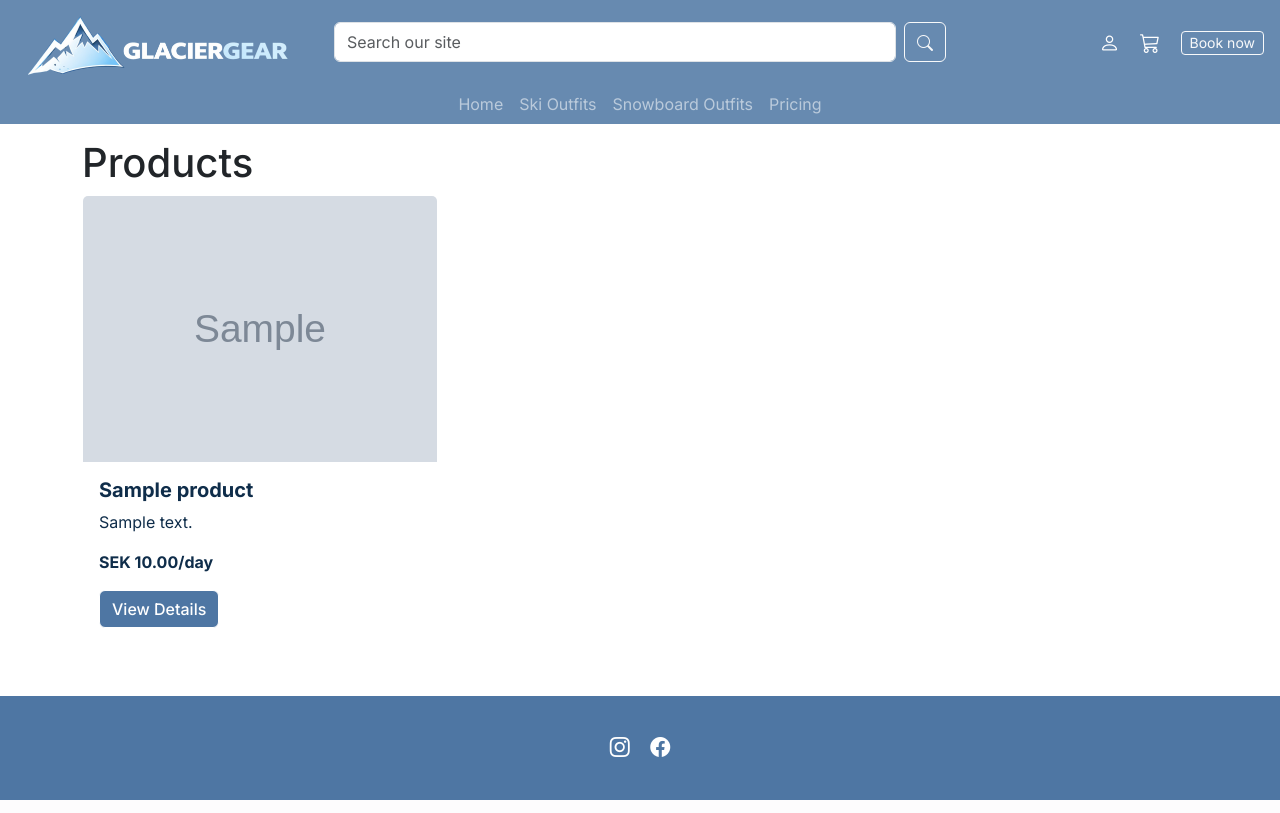
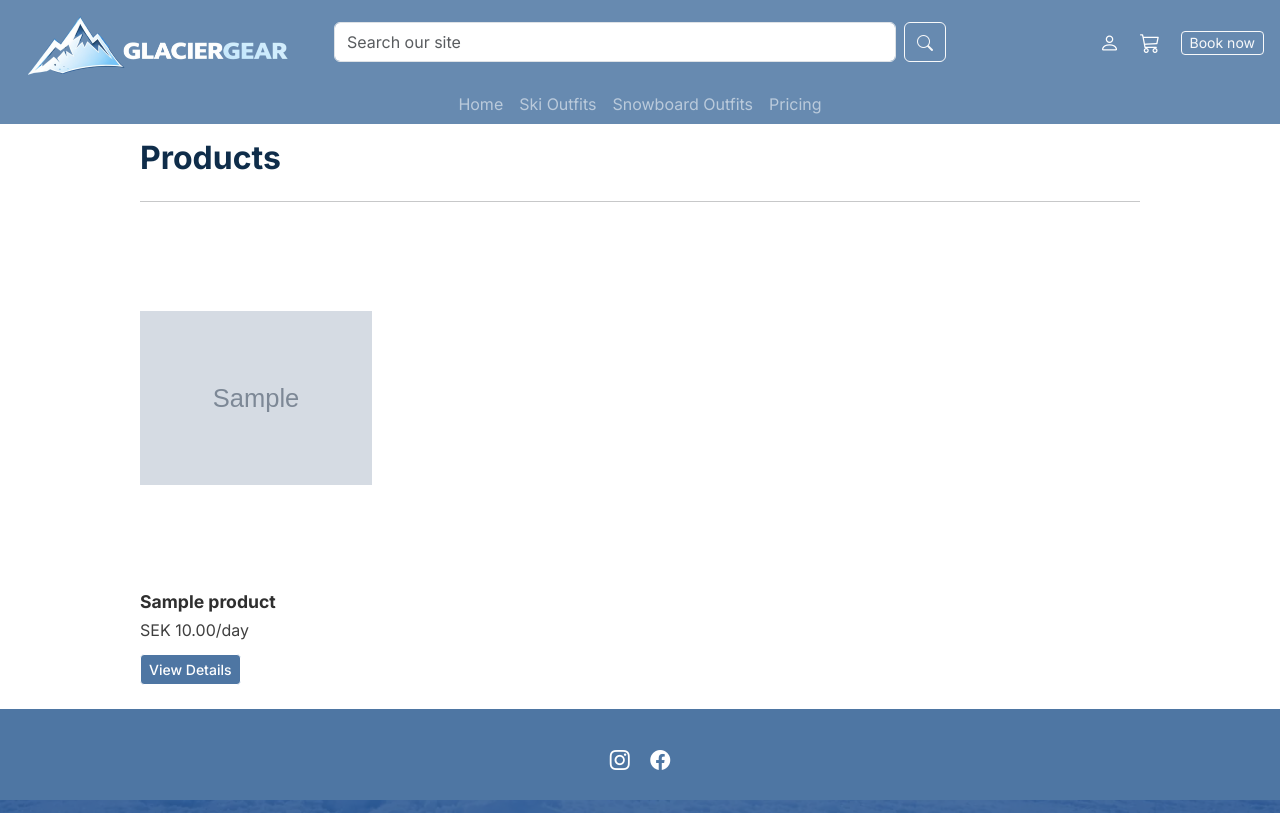
Before and after one commit to jolantadjatlova/GlacierGear, a Django app: page /products/ in a window 1280 px wide. Run offline with Django 3.2, Linux system fonts and the light colour scheme; tables that the repository leaves empty hold one stand-in row (values such as "Sample post"); grey boxes marked "Sample" are stand-in pictures.

Commit message:
Add ski outfit product images, update products template, and improve product listing layout styling

```diff
--- a/home/static/css/base.css
+++ b/home/static/css/base.css
@@ -2,11 +2,15 @@
 
 :root {
     --blue-light: #819BC1;
-    --navy:       #033C7C;
-    --coral:      #AD3734;
-    --grey:       #675F66;
-    --off-white:  #F0EBF1;
-    --navy-dark:  #0F2D4A;
+    --navy: #033C7C;
+    --coral: #AD3734;
+    --grey: #675F66;
+    --off-white: #F0EBF1;
+    --navy-dark: #0F2D4A;
+}
+
+html {
+    height: 100%;
 }
 
 body {
@@ -71,6 +75,7 @@ header {
     background-color: rgba(3, 60, 124, 0.7);
     color: rgba(255, 255, 255, 0.75);
     padding: 1.5rem 0;
+    margin-top: auto;
 }
 
 .site-footer a {
@@ -157,7 +162,6 @@ header {
     color: var(--navy-dark);
 }
 
-
 .overlay {
     height: 100%;
     width: 100%;
@@ -172,3 +176,108 @@ header {
     position: relative;
     z-index: 1;
 }
+
+/* PRODUCTS PAGE */
+
+.products-page {
+    position: relative;
+    z-index: 2;
+}
+
+.products-title {
+    color: var(--navy-dark);
+    font-weight: 700;
+}
+
+.product-card {
+    display: flex;
+    flex-direction: column;
+    height: 100%;
+}
+
+.product-image-wrap {
+    width: 100%;
+    height: 360px;
+    display: flex;
+    align-items: center;
+    justify-content: center;
+    overflow: hidden;
+    text-decoration: none;
+    background-color: transparent;
+}
+
+.product-image {
+    width: 100%;
+    height: 100%;
+    object-fit: contain;
+    display: block;
+}
+
+.product-info {
+    padding-top: 0.75rem;
+}
+
+.product-name {
+    color: #2f2f2f;
+    font-weight: 700;
+    font-size: 1.1rem;
+    line-height: 1.35;
+    margin-bottom: 0.25rem;
+}
+
+.product-price {
+    color: #3f3f3f;
+    margin-bottom: 0;
+    font-size: 1rem;
+}
+
+.product-card .btn-card {
+    margin-top: 0.75rem;
+}
+
+.products-empty {
+    color: var(--navy-dark);
+    font-weight: 500;
+}
+
+/* MEDIA QUERIES */
+
+@media (min-width: 1200px) {
+    .container {
+        max-width: 80%;
+    }
+}
+
+@media (max-width: 991px) {
+    body {
+        padding-top: 105px;
+    }
+
+    .product-image-wrap {
+        height: 300px;
+    }
+}
+
+@media (max-width: 767px) {
+    .product-image-wrap {
+        height: 280px;
+    }
+
+    .product-name {
+        font-size: 1rem;
+    }
+
+    .product-price {
+        font-size: 0.95rem;
+    }
+}
+
+@media (max-width: 575px) {
+    body {
+        padding-top: 100px;
+    }
+
+    .product-image-wrap {
+        height: 240px;
+    }
+}
--- a/products/templates/products/products.html
+++ b/products/templates/products/products.html
@@ -3,30 +3,54 @@
 
 {% block content %}
 <div class="overlay"></div>
-<div class="container mt-4">
+
+<div class="container mt-4 products-page">
     <div class="row">
         <div class="col">
-            <h1 class="text-navy-dark">Products</h1>
+            <h2 class="mb-4 products-title">Products</h2>
+            <hr class="products-top-divider">
         </div>
     </div>
+
     <div class="row">
         {% for product in products %}
-        <div class="col-12 col-md-4 mb-4">
-            <div class="card h-100">
-                 {% if product.image %}
-                 <img src="{{ product.image.url }}" class="card-img-top" alt="{{ product.name }}">
-                 {% endif %}
-                <div class="card-body d-flex flex-column">
-                    <h5 class="card-title">{{ product.name }}</h5>
-                    <p class="card-text">{{ product.description }}</p>
-                    <p class="card-text"><strong>SEK {{ product.price_per_day }}/day</strong></p>
-                    <a href="{% url 'product_detail' product.id %}" class="btn btn-card mt-auto">View Details</a>
+        <div class="col-sm-6 col-md-4 col-lg-3 mb-4">
+            <div class="product-card">
+                {% if product.image %}
+                <a href="{% url 'product_detail' product.id %}" class="product-image-wrap">
+                    <img src="{{ product.image.url }}" class="product-image" alt="{{ product.name }}">
+                </a>
+                {% endif %}
+
+                <div class="product-info">
+                    <p class="product-name">{{ product.name }}</p>
+                    <p class="product-price">SEK {{ product.price_per_day }}/day</p>
+                    <a href="{% url 'product_detail' product.id %}" class="btn btn-sm btn-card">View Details</a>
                 </div>
             </div>
         </div>
+
+        {% if forloop.counter|divisibleby:2 %}
+            <div class="col-12 d-none d-sm-block d-md-none mb-4">
+                <hr class="product-row-divider">
+            </div>
+        {% endif %}
+
+        {% if forloop.counter|divisibleby:3 %}
+            <div class="col-12 d-none d-md-block d-lg-none mb-4">
+                <hr class="product-row-divider">
+            </div>
+        {% endif %}
+
+        {% if forloop.counter|divisibleby:4 %}
+            <div class="col-12 d-none d-lg-block mb-4">
+                <hr class="product-row-divider">
+            </div>
+        {% endif %}
+
         {% empty %}
         <div class="col">
-            <p class="text-dark">No products found.</p>
+            <p class="products-empty">No products found.</p>
         </div>
         {% endfor %}
     </div>
```
Also changed, not shown: media/Vibrant_ski_jacket_and_trousers_set.jpg (deleted), media/mens_beige_ski_jacket_and_trousers.jpg (added), media/mens_multicolour_ski_set.jpg (added), media/mens_olive_ski_jacket_and_trousers.jpg (added), media/mens_retro_ski_set.jpg (added), media/mens_ski_jacket_trousers.jpg (added), media/vibrant_ski_jacket_and_trousers_AqPdvww.jpg (added), media/womens_one_piece_ski_suit.jpg (added), media/womens_purple_pink_ski_set.jpg (added), media/womens_ski_jacket_trousers_blue.jpg (added), media/womens_ski_jacket_trousers_colourful.jpg (added), media/womens_ski_suit_pastel.jpg (added), media/womens_ski_suit_red.jpg (added).
